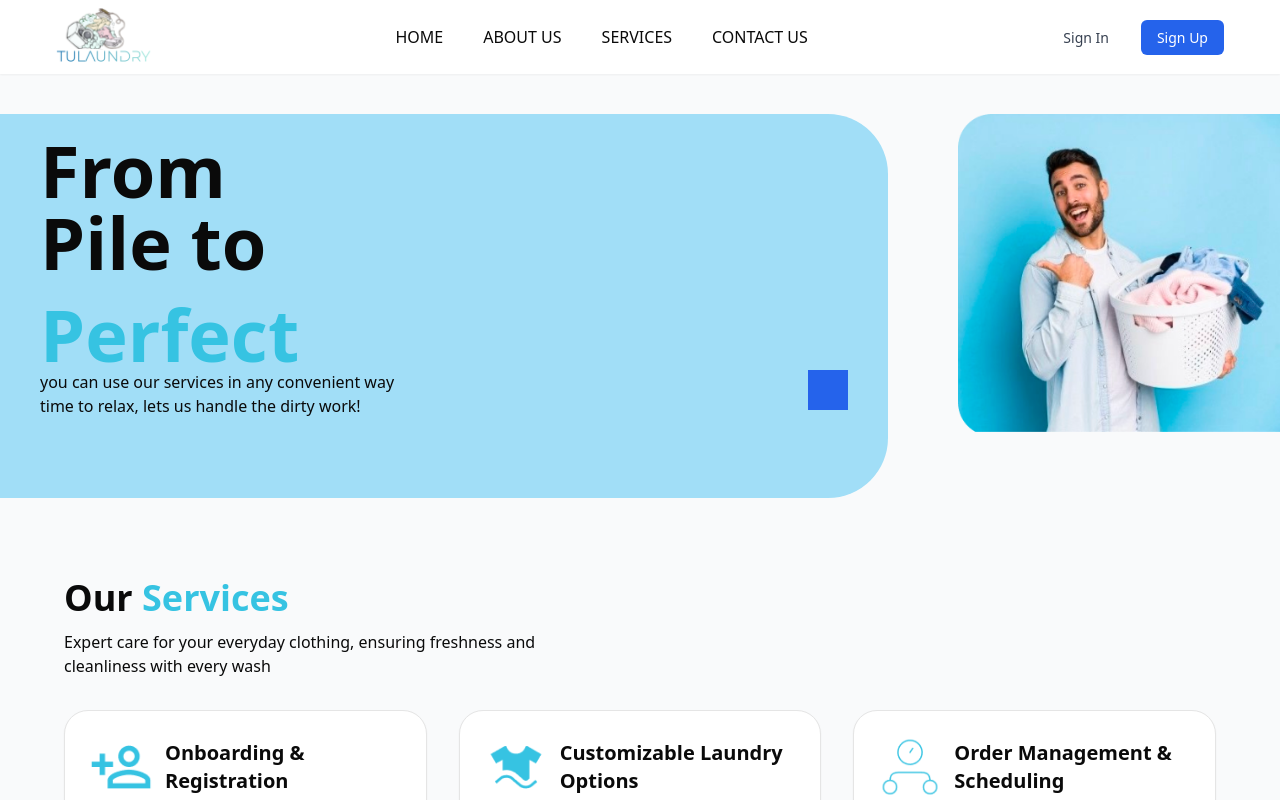
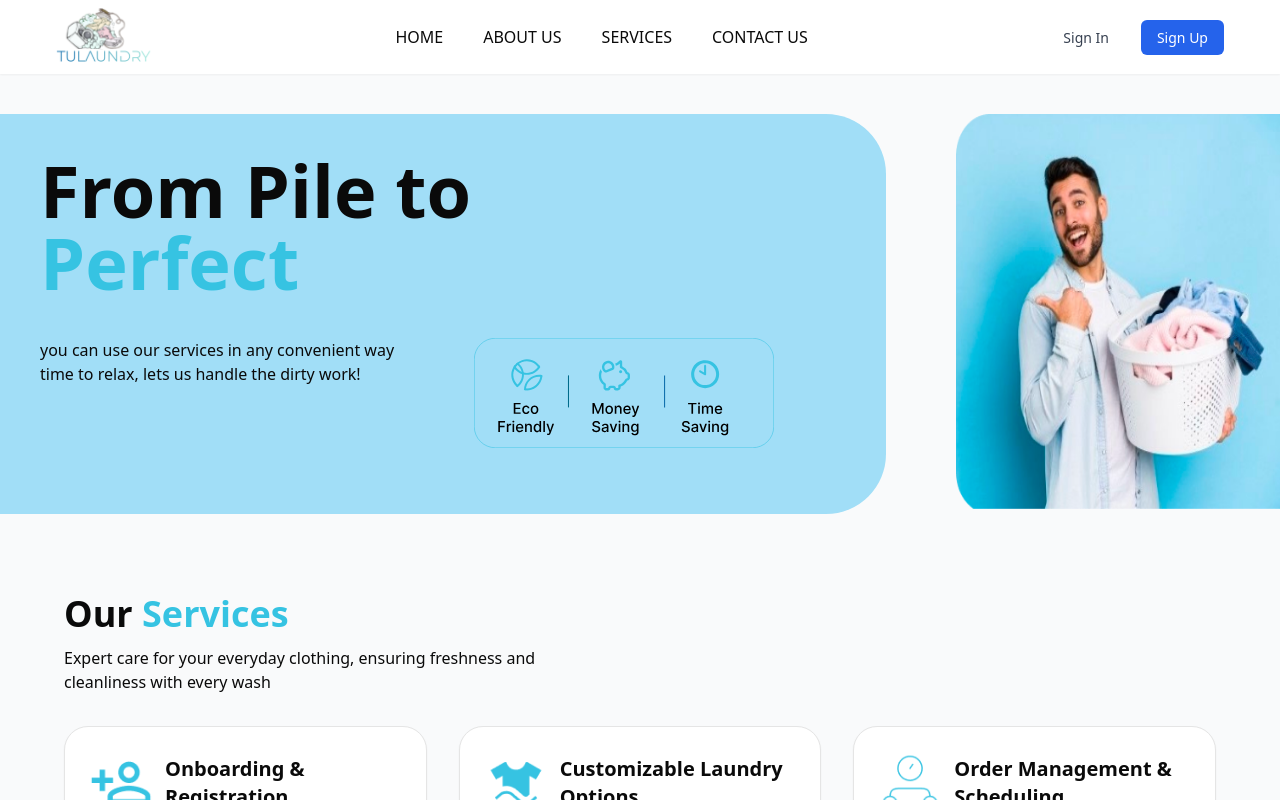
Before and after one commit to Aristocratjnr/Consumer-dashboard, a Next.js app: page /LandingPage in a window 1280 px wide. Shown: the top 800 px of the page. Built offline with nearby package versions, Linux system fonts and the light colour scheme.

Commit message:
landing page ✅

```diff
--- a/src/components/HomePage/Faq.tsx
+++ b/src/components/HomePage/Faq.tsx
@@ -5,18 +5,19 @@ import {
   AccordionTrigger,
 } from "@/components/ui/accordion";
 import { Clock, MapPin, Phone } from "lucide-react";
+import { Card } from "../ui/card";
 
 export default function FAQSection() {
   return (
     <div className="container mx-auto px-4 py-12">
       <h2 className="mb-12 text-4xl font-bold">
-        <span className="text-gray-900">Frequently </span>
+        <span className="text-gray-900">Frequently </span> <br />
         <span className="text-sky-400">Asked Questions</span>
       </h2>
 
       <div className="grid gap-8 md:grid-cols-2">
         {/* Contact Information Column */}
-        <div className="space-y-8 rounded-2xl bg-white p-8 shadow-sm">
+        <Card className="rounded-2xl bg-white p-8 shadow-sm">
           <div className="space-y-6">
             <div className="flex items-start gap-4">
               <div className="rounded-lg bg-sky-100 p-2">
@@ -50,7 +51,7 @@ export default function FAQSection() {
               </div>
             </div>
           </div>
-        </div>
+        </Card>
 
         {/* FAQ Accordion Column */}
         <div>
--- a/src/components/HomePage/Footer.tsx
+++ b/src/components/HomePage/Footer.tsx
@@ -11,13 +11,12 @@ export default function Footer() {
           {/* Logo and Brand */}
           <div className="flex items-center space-x-2">
             <Image
-              src="/placeholder.svg"
+              src="/images/footer-logo.svg"
               alt="ULaundry Logo"
-              width={40}
-              height={40}
-              className="h-10 w-10"
+              width={200}
+              height={60}
+              className=""
             />
-            <span className="text-2xl font-light">TULAUNDRY</span>
           </div>
 
           {/* Tagline */}
--- a/src/components/HomePage/HeroSection.tsx
+++ b/src/components/HomePage/HeroSection.tsx
@@ -4,22 +4,28 @@ export default function HeroSection() {
   return (
     <div id="home" className="mt-10 flex">
       {/* Text */}
-      <div className="items-start rounded-br-[60px] rounded-tr-[60px] bg-[#A1DEF7]">
-        <div className="pr-[34rem]">
-          <p className="mt-5 px-10 text-7xl font-extrabold">From Pile to</p>
-          <p className="mt-5 px-10 text-7xl font-extrabold text-[#36C3E2]">
-            Perfect
-          </p>
+      <div className="rounded-br-[60px] rounded-tr-[60px] bg-[#A1DEF7] p-10">
+        <div className="pr-[18rem]">
+          <h1 className="text-7xl font-extrabold">
+            From Pile to <span className="text-[#36C3E2]">Perfect</span>
+          </h1>
         </div>
 
-        {/* Description */}
-        <div className="flex h-32 justify-between px-10">
-          <div className="">
+        {/* Description and Icons */}
+        <div className="mt-10 flex">
+          <div className="max-w-md">
             <p>you can use our services in any convenient way</p>
             <p>time to relax, lets us handle the dirty work!</p>
           </div>
           {/* ICONS */}
-          <div className="h-10 w-10 bg-blue-600"></div>
+          <div className="ml-20">
+            <Image
+              src="/images/hero-icons.svg"
+              alt="Service icons"
+              width={300}
+              height={150}
+            />
+          </div>
         </div>
       </div>
 
@@ -27,9 +33,10 @@ export default function HeroSection() {
       <div className="ml-[70px] items-end">
         <Image
           src="/images/landing-image.png"
-          width={382}
-          height={382}
+          width={400}
+          height={400}
           alt="landing-image"
+          className="h-[400px] w-[400px]"
         />
       </div>
     </div>
--- a/src/components/HomePage/ServicesSection.tsx
+++ b/src/components/HomePage/ServicesSection.tsx
@@ -1,4 +1,3 @@
-import { UserPlus } from "lucide-react";
 import { Card, CardContent } from "@/components/ui/card";
 import Image from "next/image";
 
```
Also changed, not shown: public/images/footer-logo.svg (added), public/images/hero-icons.svg (added).
